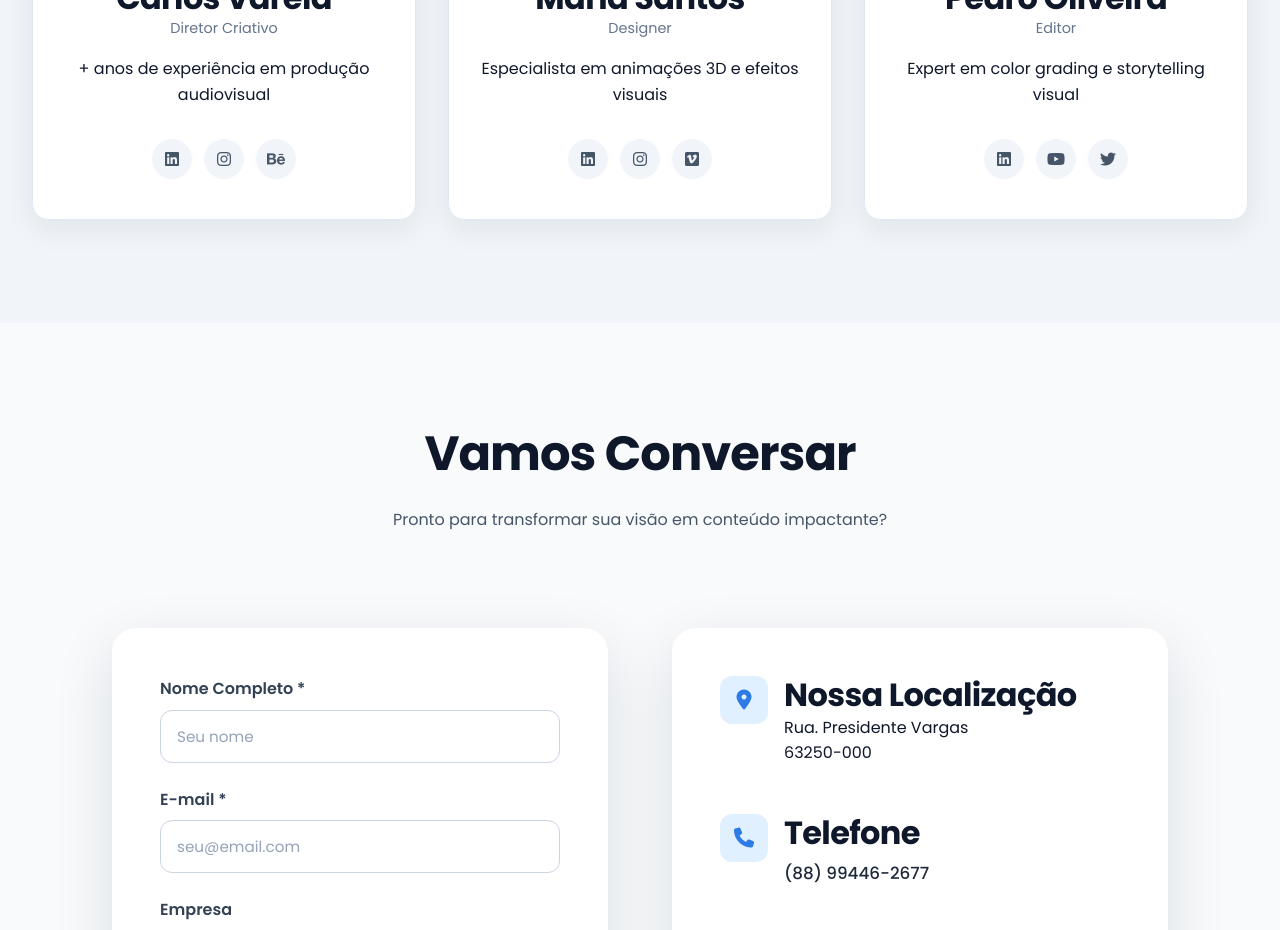
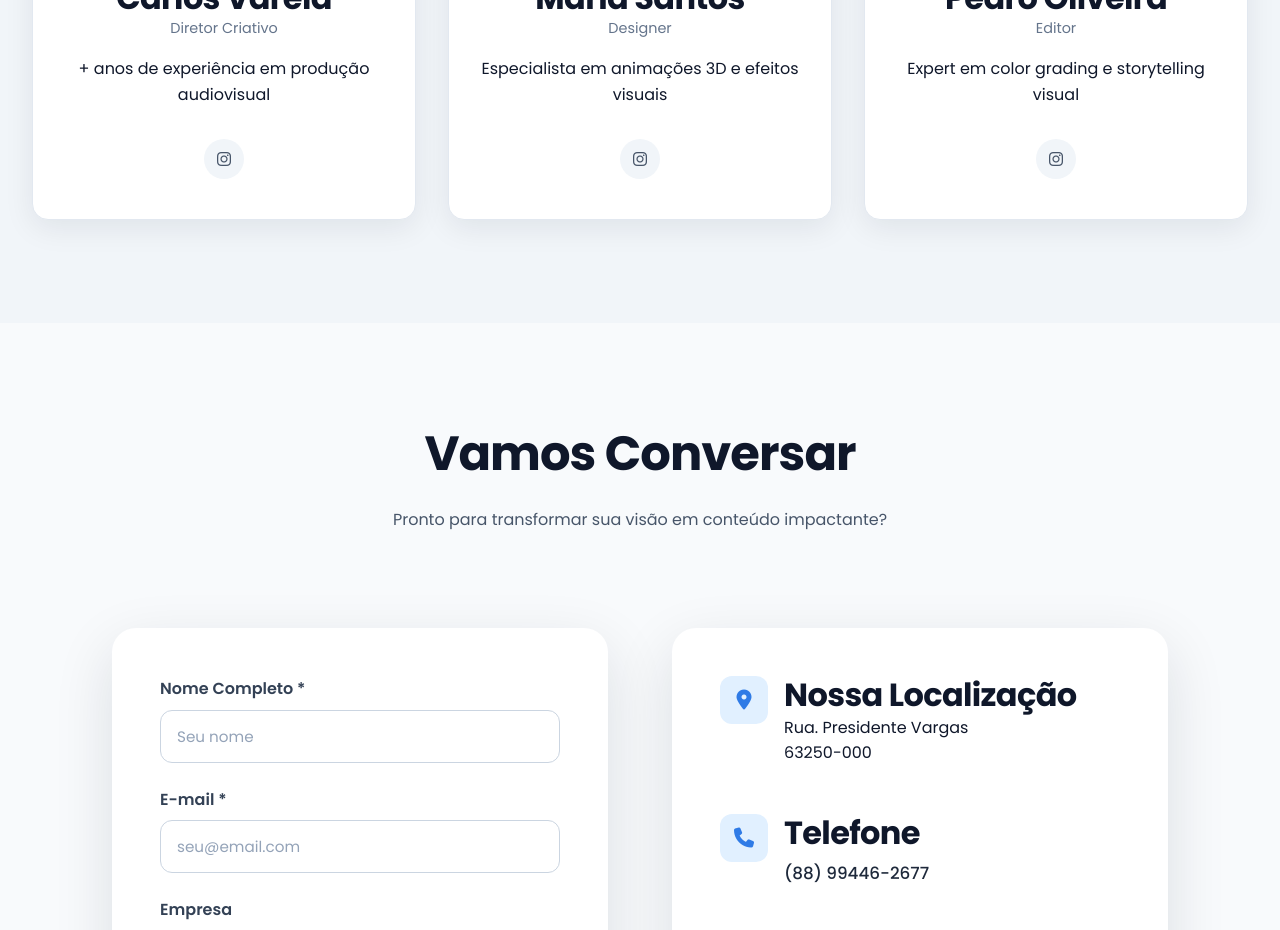
Before and after one commit to Ithalolp/testesiteplu, a plain HTML site: page index.html in a window 1280 px wide. Shown: the part 3740-4670 px from the top of the page. Drawn offline with Linux system fonts and the light colour scheme.

```diff
--- a/index.html
+++ b/index.html
@@ -451,16 +451,10 @@
             <p class="muted">Diretor Criativo</p>
             <p>+ anos de experiência em produção audiovisual</p>
             <div class="social-links">
-              <a href="#" aria-label="LinkedIn"
-                ><i class="fab fa-linkedin"></i
-              ></a>
               <a
                 href="https://www.instagram.com/carlosvarela.pro/"
                 aria-label="Instagram"
                 ><i class="fab fa-instagram"></i
-              ></a>
-              <a href="#" aria-label="Behance"
-                ><i class="fab fa-behance"></i
               ></a>
             </div>
           </div>
@@ -478,13 +472,9 @@
             <p class="muted">Designer</p>
             <p>Especialista em animações 3D e efeitos visuais</p>
             <div class="social-links">
-              <a href="#" aria-label="LinkedIn"
-                ><i class="fab fa-linkedin"></i
-              ></a>
               <a href="#" aria-label="Instagram"
                 ><i class="fab fa-instagram"></i
               ></a>
-              <a href="#" aria-label="Vimeo"><i class="fab fa-vimeo"></i></a>
             </div>
           </div>
 
@@ -501,14 +491,8 @@
             <p class="muted">Editor</p>
             <p>Expert em color grading e storytelling visual</p>
             <div class="social-links">
-              <a href="#" aria-label="LinkedIn"
-                ><i class="fab fa-linkedin"></i
-              ></a>
-              <a href="#" aria-label="YouTube"
-                ><i class="fab fa-youtube"></i
-              ></a>
-              <a href="#" aria-label="Twitter"
-                ><i class="fab fa-twitter"></i
+              <a href="#" aria-label="Instagram"
+                ><i class="fab fa-instagram"></i
               ></a>
             </div>
           </div>
```
